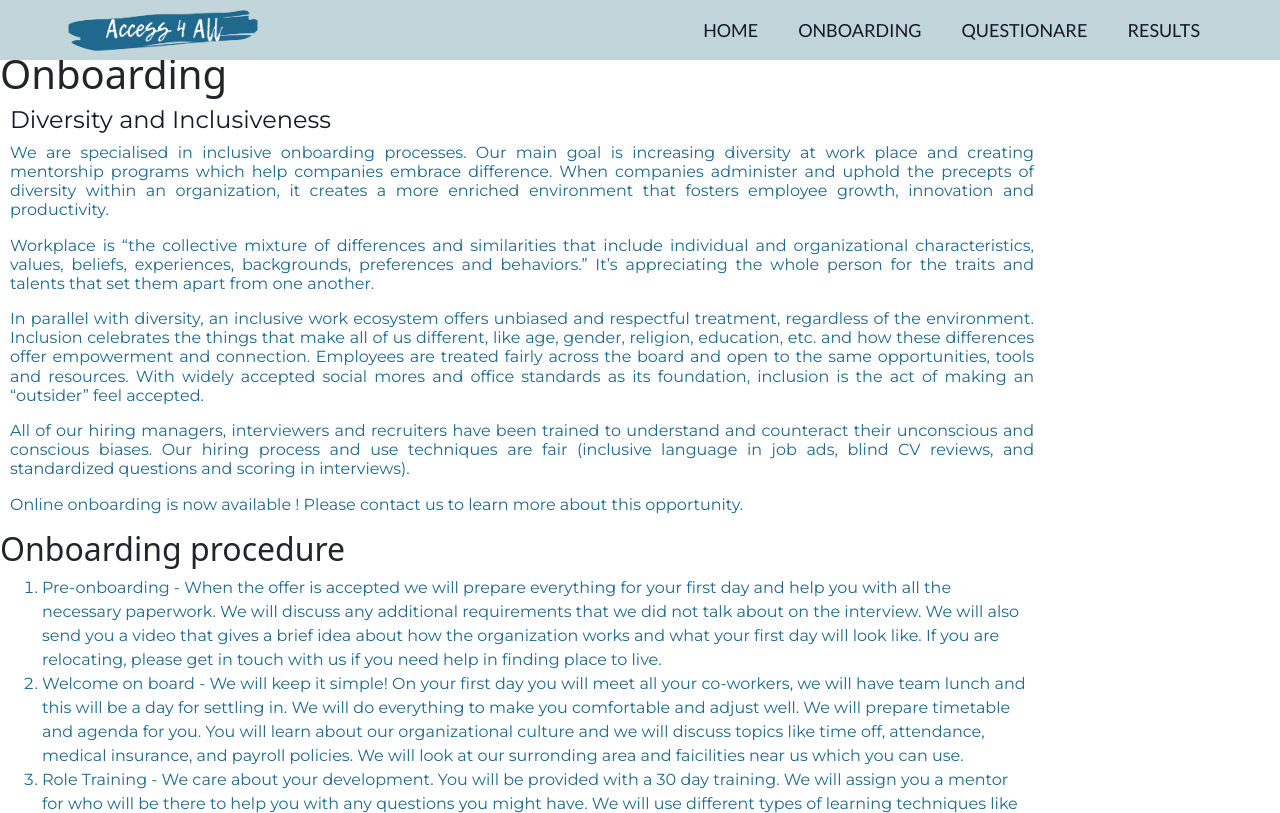
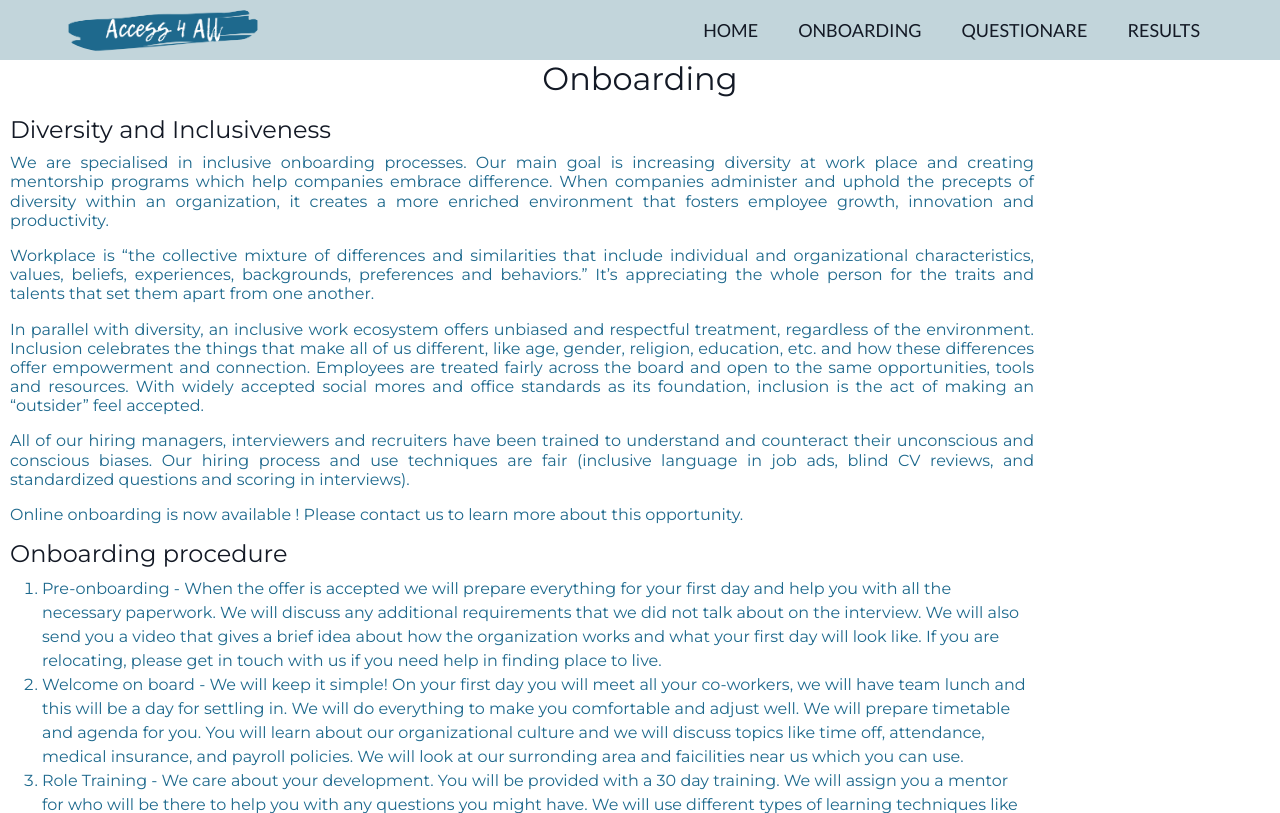
Before and after one commit to ruszkipista/access4all, a Flask app: page /onboarding in a window 1280 px wide. Shown: the top 813 px of the page. Run offline with Flask 2, Linux system fonts and the light colour scheme; some libraries are stand-ins or nearby versions.

Commit message:
Correct ids and classes and css style for onboarding page

```diff
--- a/templates/onboarding.html
+++ b/templates/onboarding.html
@@ -5,7 +5,7 @@
 
 {% block body %}
 
-<h1 class="onboard">Onboarding</h1>
+<h1 id="onboard">Onboarding</h1>
 <h2 class="points">Diversity and Inclusiveness<h2>
 
 <p class="process">We are specialised in inclusive onboarding processes. Our main goal is increasing diversity at work place and creating mentorship programs which
@@ -24,7 +24,7 @@
    Our hiring process and use techniques are fair (inclusive language in job ads, blind CV reviews, and standardized questions and scoring in interviews).
 </p>
 <p class="process">Online onboarding is now available ! Please contact us to learn more about this opportunity.</p>
-<h2 class="onboard">Onboarding procedure</h2>
+<h2 class="points">Onboarding procedure</h2>
 <ol type="1" id="stages">
    <li>Pre-onboarding - When the offer is accepted we will prepare everything for your first day and help you with all the necessary paperwork.
      We will discuss any additional requirements that we did not talk about on the interview. We will also send you a video that gives a brief
```
